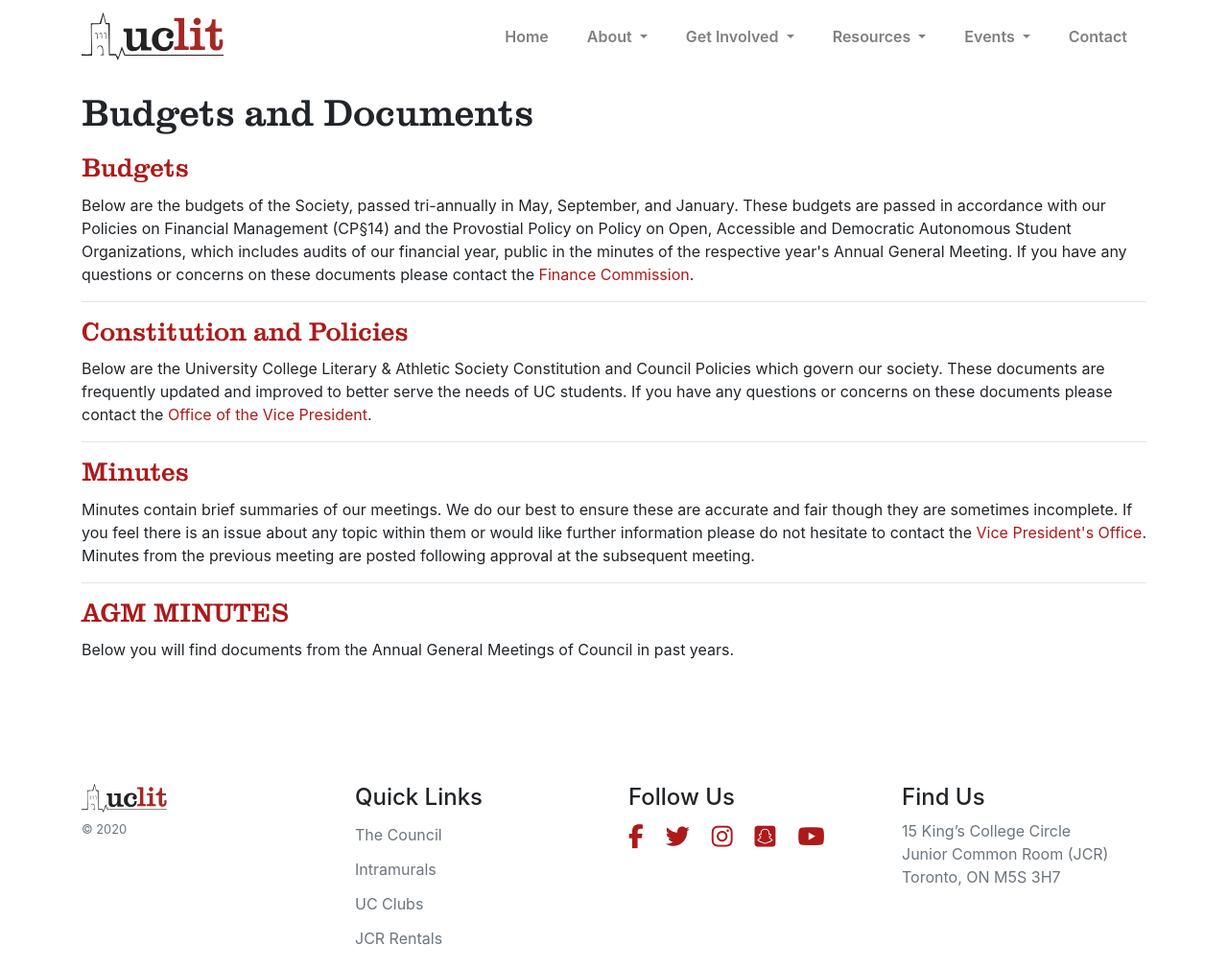
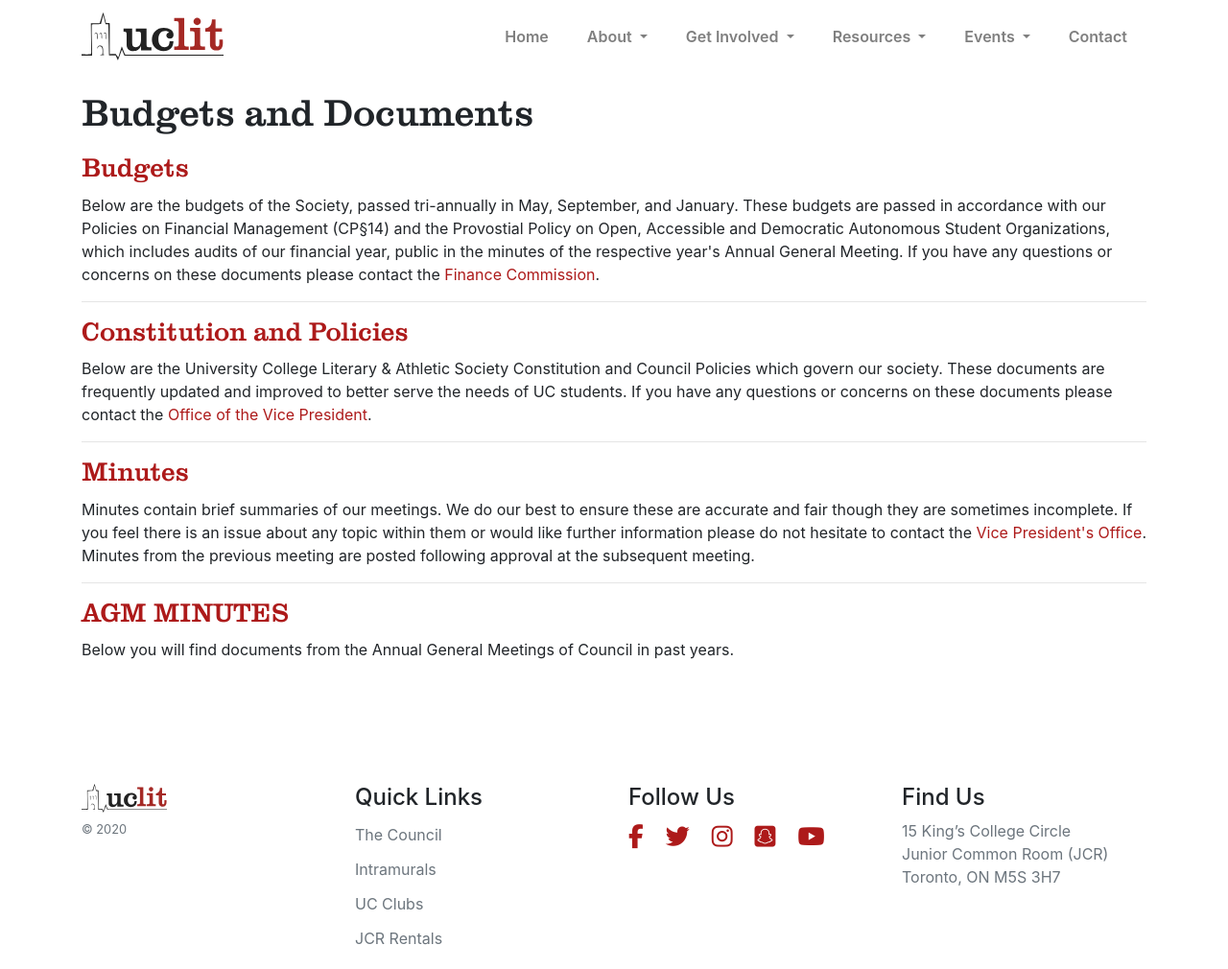
Before and after one commit to uclit-webmaster/uclit-site, a Jekyll site: the page built from resources/budgets-documents.html, in a window 1280 px wide and 1010 px high. Shown: the whole window at 96% size. Built offline with Jekyll 4.4.1, drawn with Linux system fonts in a browser that asks for light colours; nearby versions of some CDN libraries.

Commit message:
Update budgets-documents.yml

```diff
--- a/_data/budgets-documents.yml
+++ b/_data/budgets-documents.yml
@@ -12,7 +12,7 @@
 
 - heading: Budgets
   text: | # the "|" means preserve newlines when inserting it into the html
-    Below are the budgets of the Society, passed tri-annually in May, September, and January. These budgets are passed in accordance with our Policies on Financial Management (CP§14) and the Provostial Policy on Policy on Open, Accessible and Democratic Autonomous Student Organizations, which includes audits of our financial year, public in the minutes of the respective year's Annual General Meeting. If you have any questions or concerns on these documents please contact the <a href="mailto:finance@uclit.ca">Finance Commission</a>.
+    Below are the budgets of the Society, passed tri-annually in May, September, and January. These budgets are passed in accordance with our Policies on Financial Management (CP§14) and the Provostial Policy on Open, Accessible and Democratic Autonomous Student Organizations, which includes audits of our financial year, public in the minutes of the respective year's Annual General Meeting. If you have any questions or concerns on these documents please contact the <a href="mailto:finance@uclit.ca">Finance Commission</a>.
   documents:
     - text: BUDGETS
       link: https://drive.google.com/drive/folders/14_9anw58AZrzG13NJVxtCHPWk7nAliAc?usp=sharing
```
